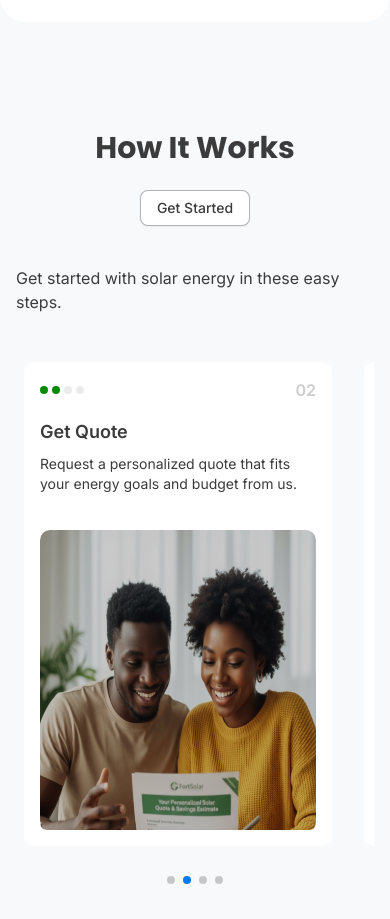
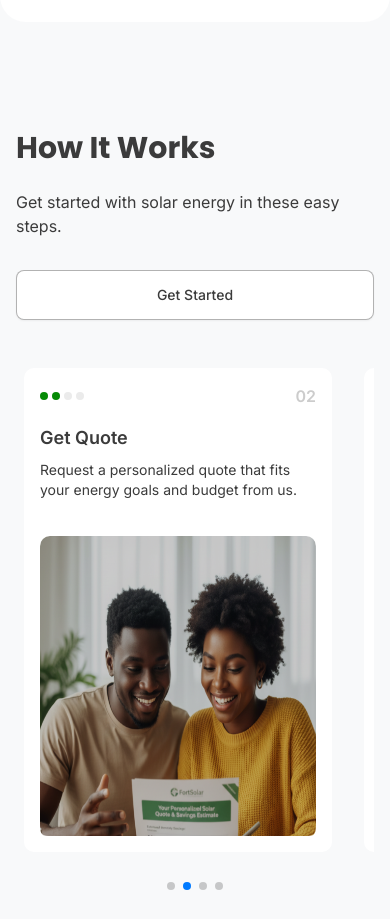
Before and after one commit to fort-solar/staging-landing-clone, a Next.js app: page /home in a window 390 px wide. Shown: the part 4880-5799 px from the top of the page. Built offline with nearby package versions, Linux system fonts and the light colour scheme; no server answers.

Commit message:
Button display change on mobile

```diff
--- a/components/ui/home/HomeHow.tsx
+++ b/components/ui/home/HomeHow.tsx
@@ -14,20 +14,23 @@ const HomeHow = () => {
     return (
         <div className="bg-[#B8C0CC1A]">
             <div className=" min-h-[60vh] w-full max-w-6xl mx-auto px-4 py-20 space-y-10  dark:bg-black sm:items-start">
-                <div className='flex flex-col lg:flex-row justify-center text-center gap-6 lg:gap-2 lg:text-start lg:justify-between w-full items-center mt-5'>
+                <div className='flex flex-col lg:flex-row justify-center text-start gap-6 lg:gap-2 lg:justify-between w-full items-start mt-5'>
                     <div className="text-3xl lg:text-5xl font-bold font-poppins mt-2">
                         How It Works
                     </div>
-                    <div>
-                        <Link href="/coming-soon">
-                            <Button variant="outline" className="w-fit border-[#0000004D] cursor-pointer">
+                    <div className='max-w-4xl mb-2 block lg:hidden'>
+                        <p>Get started with solar energy in these easy steps.</p>
+                    </div>
+                    <div className="w-full lg:w-fit">
+                        <Link href="/coming-soon" className="w-full lg:w-fit">
+                            <Button variant="outline" className="w-full py-6 lg:w-fit border-[#0000004D] cursor-pointer">
                                 Get Started
                             </Button>
                         </Link>
 
                     </div>
                 </div>
-                <div className='max-w-4xl mt-7'>
+                <div className='max-w-4xl mt-7 hidden lg:block'>
                     <p>Get started with solar energy in these easy steps.</p>
                 </div>
                 <div>
```
